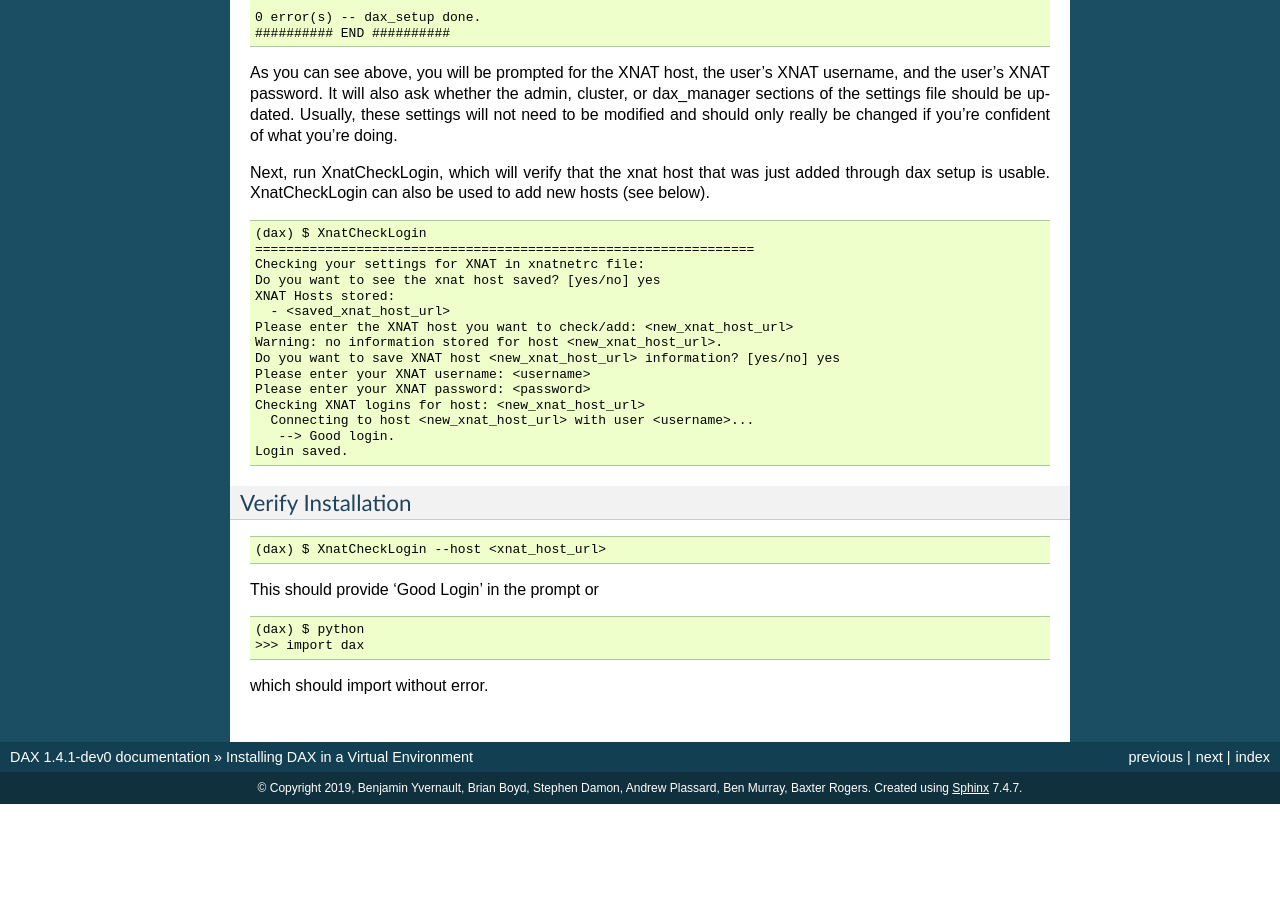
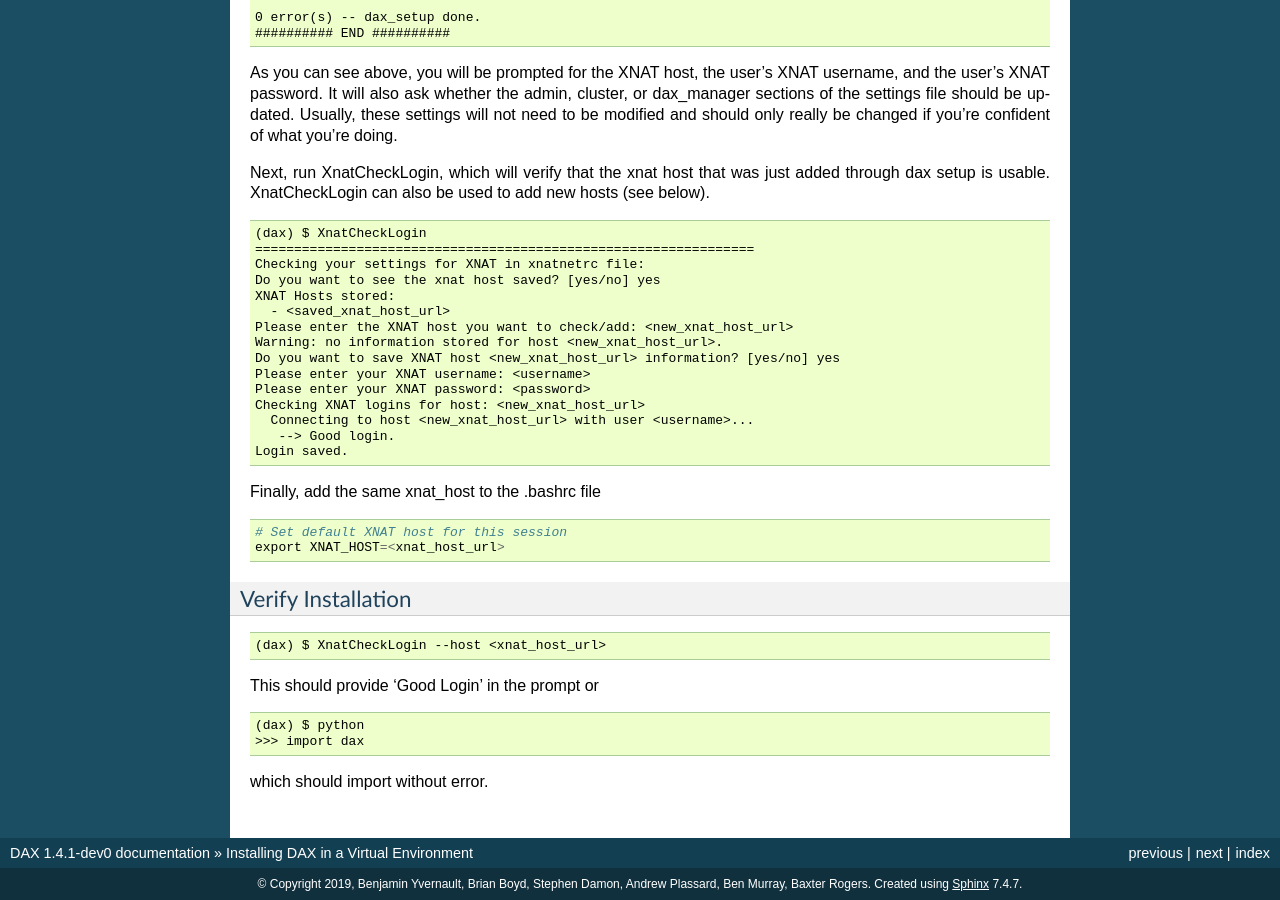
Before and after one commit to VUIIS/dax, a Sphinx documentation site: the page built from docs/installing_dax_in_a_virtual_environment.rst, in a window 1280 px wide and 900 px high, scrolled down 1334 px. Built offline with Sphinx 7.4.7, drawn with Linux system fonts in a browser that asks for light colours; before the commit the page ends 2138 px from its top, so only the background shows below that; some of the changed lines change nothing that is shown.

Commit message:
Update installing_dax_in_a_virtual_environment.rst

```diff
--- a/docs/installing_dax_in_a_virtual_environment.rst
+++ b/docs/installing_dax_in_a_virtual_environment.rst
@@ -6,9 +6,9 @@ Table of Contents
 
 1.  `Setup <#setup>`__
   1.  `OS X Setup <#os-x-setup>`__
-2.  `Create the Virtual Environment <#create-the-virtual-environment>`__
-3.  `Install DAX <#install-dax>`__
-4.  `Verify Installation <#verify-installation>`__
+    1.  `Create the Virtual Environment <#create-the-virtual-environment>`__
+    2.  `Install DAX <#install-dax>`__
+    3.  `Verify Installation <#verify-installation>`__
 
 
 -----
@@ -104,6 +104,13 @@ Next, run XnatCheckLogin, which will verify that the xnat host that was just add
 	   --> Good login.
 	Login saved.
 
+Finally, add the same xnat_host to the .bashrc file
+
+::
+
+	# Set default XNAT host for this session
+	export XNAT_HOST=<xnat_host_url>
+
 -------------------
 Verify Installation
 -------------------
```
